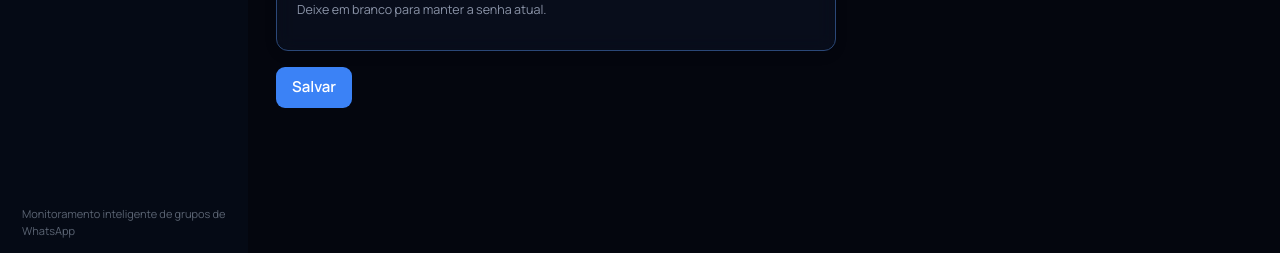
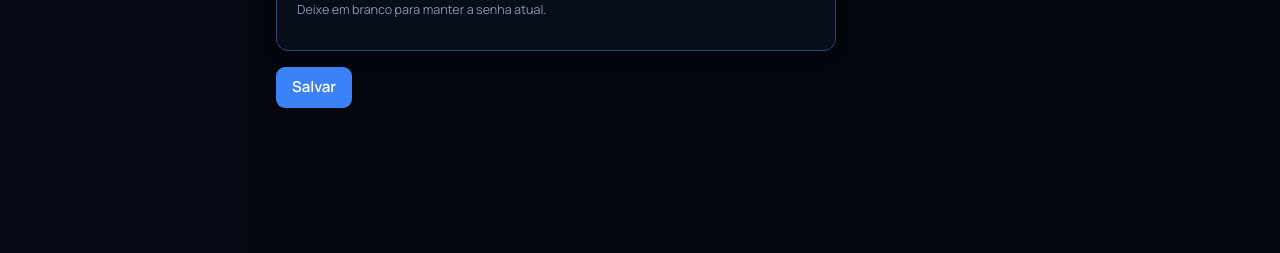
Before and after one commit to arch0615/Intelligent-Monitoring-System-for-Construction-Site-WhatsApp-Groups, a FastAPI app: template api/app/templates/perfil.html in a window 1280 px wide. Shown: the part 547-800 px from the top of the page. Run offline with FastAPI, Linux system fonts and the light colour scheme; the template is opened without the code that fills it, so the values that code supplies are empty; parts of the project's set-up code (start-up, migrations or seed data) failed here and were passed over; some libraries are stand-ins or nearby versions.

Commit message:
ui: remove rodape 'Monitoramento inteligente de grupos de WhatsApp' da sidebar

```diff
--- a/api/app/templates/base.html
+++ b/api/app/templates/base.html
@@ -248,7 +248,6 @@
         </a>
         <a href="/logout" class="sidebar-logout">↩&nbsp; Sair</a>
         {% endif %}
-        <div class="sidebar-foot">Monitoramento inteligente de grupos de WhatsApp</div>
       </div>
     </aside>
     <div class="main">
```
